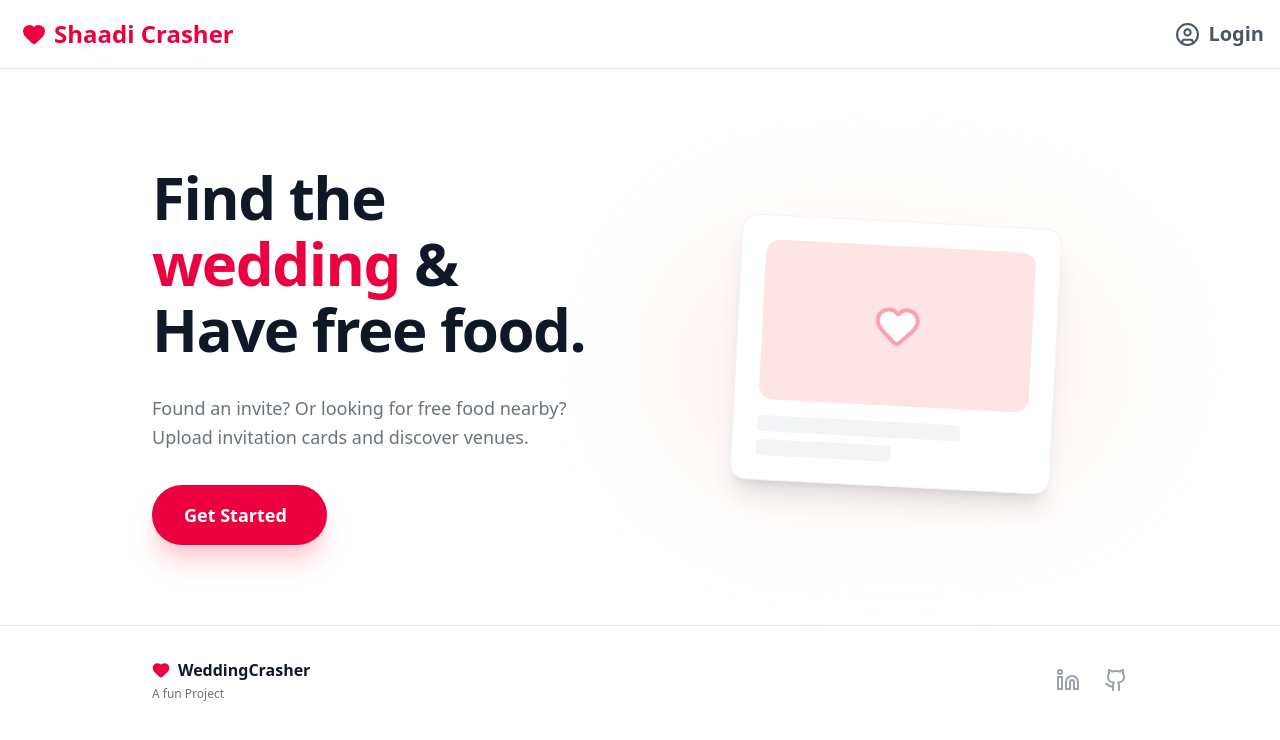
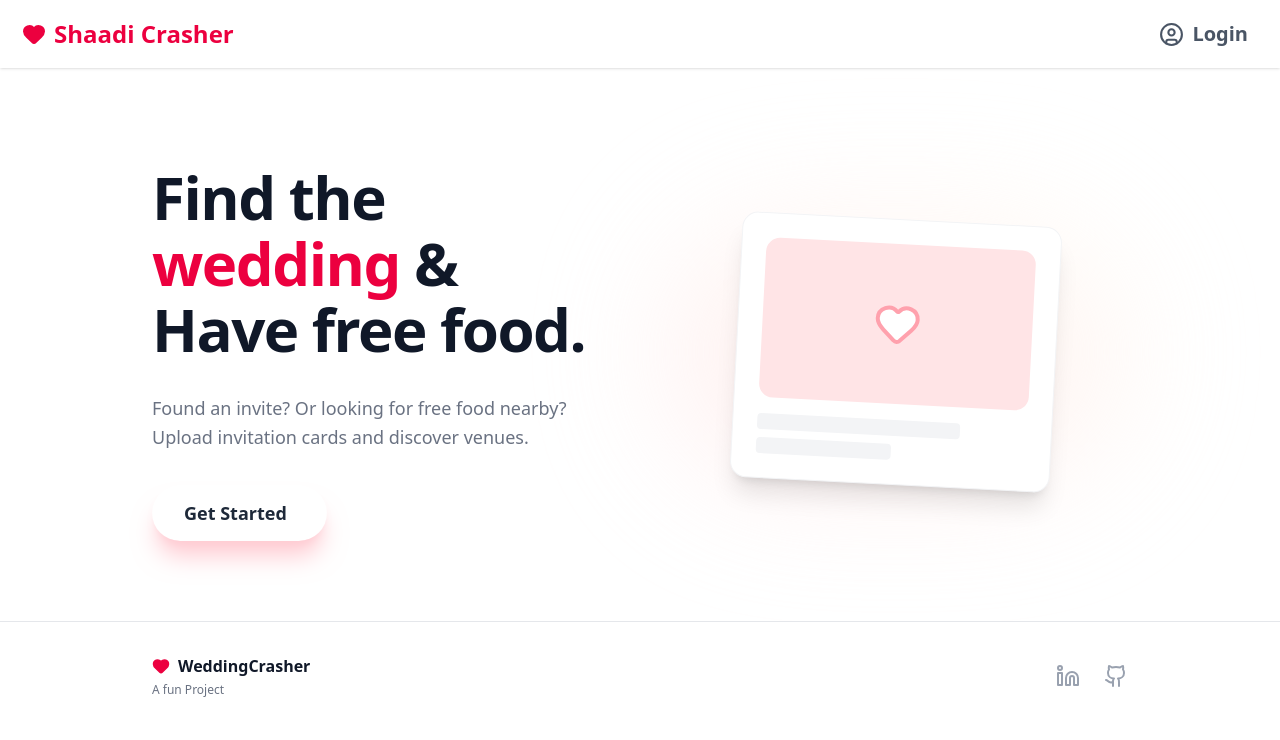
Before and after one commit to theadarsh1m/ShaadiCrasher, a React (Vite) app: page / in a window 1280 px wide. Shown: the top 740 px of the page. Built offline with nearby package versions, Linux system fonts and the light colour scheme.

Commit message:
changed btn

```diff
--- a/package.json
+++ b/package.json
@@ -10,11 +10,13 @@
     "preview": "vite preview"
   },
   "dependencies": {
+    "@radix-ui/react-slot": "^1.2.4",
     "@tailwindcss/vite": "^4.1.17",
     "class-variance-authority": "^0.7.1",
     "clsx": "^2.1.1",
     "firebase": "^12.6.0",
     "lucide-react": "^0.554.0",
+    "motion": "^12.23.24",
     "react": "^19.2.0",
     "react-dom": "^19.2.0",
     "react-router-dom": "^7.9.6",
--- a/src/Components/Hero.jsx
+++ b/src/Components/Hero.jsx
@@ -1,5 +1,6 @@
 import React from "react";
 import { Heart, Calendar } from "lucide-react";
+import {LiquidButton} from "../Components/ui/LiquidButton"
 
 export default function Hero() {
   return (
@@ -14,9 +15,9 @@ export default function Hero() {
           cards and discover venues.
         </p>
 
-        <button className="px-8 py-4 bg-rose-600 text-white rounded-full font-bold text-lg shadow-xl shadow-rose-200 hover:bg-rose-700 hover:scale-105 transition-all cursor-pointer flex items-center">
-          Get Started <span className="opacity-70 ml-2"></span>
-        </button>
+        <LiquidButton variant="rose" size="lg">
+          Get Started <span className=""></span>
+        </LiquidButton>
       </div>
 
       {/* Hero Graphic */}
--- a/src/Components/Navbar.jsx
+++ b/src/Components/Navbar.jsx
@@ -1,6 +1,7 @@
 import React from "react";
 import { Link } from "react-router-dom";
 import { Heart, UserCircle } from "lucide-react";
+import { Button } from "@/components/ui/button";
 
 export default function Navbar() {
   return (
@@ -13,10 +14,16 @@ export default function Navbar() {
           <Heart className="fill-current" size={24} />
           <h1 className="text-2xl font-bold">Shaadi Crasher</h1>
         </Link>
-        <button className="flex items-center gap-2 text-xl font-bold text-gray-600 hover:text-rose-600 transition-colors cursor-pointer">
-          <UserCircle size={25} />
-          Login
-        </button>
+        <Button
+          variant="link"
+          className="group text-xl font-bold text-gray-600 hover:text-rose-600 hover:no-underline cursor-pointer"
+          size="lg"
+        >
+          <UserCircle className="size-[25px]" />
+          <span className="relative after:absolute after:bottom-0 after:left-0 after:h-0.5 after:w-full after:origin-bottom-left after:scale-x-0 after:bg-rose-600 after:transition-transform after:duration-300 group-hover:after:scale-x-100">
+            Login
+          </span>
+        </Button>
       </div>
     </nav>
   );
--- /dev/null
+++ b/src/Components/ui/LiquidButton.jsx
@@ -0,0 +1,45 @@
+"use client";
+import * as React from "react";
+import { motion } from "motion/react";
+import { cva } from "class-variance-authority";
+import { cn } from "@/lib/utils";
+
+const buttonVariants = cva(
+  "relative inline-flex items-center justify-center gap-2 whitespace-nowrap rounded-full text-sm font-bold cursor-pointer overflow-hidden disabled:pointer-events-none disabled:opacity-50 [&_svg]:pointer-events-none [&_svg:not([class*='size-'])]:size-4 shrink-0 [&_svg]:shrink-0 outline-none focus-visible:border-ring focus-visible:ring-ring/50 focus-visible:ring-[3px] aria-invalid:ring-destructive/20 dark:aria-invalid:ring-destructive/40 aria-invalid:border-destructive [background:_linear-gradient(var(--liquid-button-color)_0_0)_no-repeat_calc(200%-var(--liquid-button-fill,0%))_100%/200%_var(--liquid-button-fill,0.2em)] hover:[--liquid-button-fill:100%] hover:[--liquid-button-delay:0.3s] [transition:_background_0.3s_var(--liquid-button-delay,0s),_color_0.3s_var(--liquid-button-delay,0s),_background-position_0.3s_calc(0.3s_-_var(--liquid-button-delay,0s))] focus:outline-none",
+  {
+    variants: {
+      variant: {
+        default:
+          "text-primary hover:text-primary-foreground !bg-muted [--liquid-button-color:var(--primary)]",
+        rose: "text-gray-800 hover:text-white bg-rose-600 [--liquid-button-color:theme(colors.rose.800)] shadow-xl shadow-rose-200 hover:scale-105 transition-transform",
+        outline:
+          "border !bg-background dark:!bg-input/30 dark:border-input [--liquid-button-color:var(--primary)]",
+        secondary:
+          "text-secondary hover:text-secondary-foreground !bg-muted [--liquid-button-color:var(--secondary)]",
+      },
+      size: {
+        default: "h-10 px-4 py-2 has-[>svg]:px-3",
+        sm: "h-9 rounded-md gap-1.5 px-3 has-[>svg]:px-2.5",
+        lg: "h-14 rounded-full px-8 text-lg has-[>svg]:px-6",
+        icon: "size-10",
+      },
+    },
+    defaultVariants: {
+      variant: "default",
+      size: "default",
+    },
+  }
+);
+
+function LiquidButton({ className, variant, size, ...props }) {
+  return (
+    <motion.button
+      whileTap={{ scale: 0.95 }}
+      // whileHover={{ scale: 1.05 }} // Removed this because we handled scale in className for smoother effect
+      className={cn(buttonVariants({ variant, size, className }))}
+      {...props}
+    />
+  );
+}
+
+export { LiquidButton };
--- /dev/null
+++ b/src/Components/ui/button.jsx
@@ -0,0 +1,56 @@
+import * as React from "react"
+import { Slot } from "@radix-ui/react-slot"
+import { cva } from "class-variance-authority";
+
+import { cn } from "@/lib/utils"
+
+const buttonVariants = cva(
+  "inline-flex items-center justify-center gap-2 whitespace-nowrap rounded-md text-sm font-medium transition-all disabled:pointer-events-none disabled:opacity-50 [&_svg]:pointer-events-none [&_svg:not([class*='size-'])]:size-4 shrink-0 [&_svg]:shrink-0 outline-none focus-visible:border-ring focus-visible:ring-ring/50 focus-visible:ring-[3px] aria-invalid:ring-destructive/20 dark:aria-invalid:ring-destructive/40 aria-invalid:border-destructive",
+  {
+    variants: {
+      variant: {
+        default: "bg-primary text-primary-foreground hover:bg-primary/90",
+        destructive:
+          "bg-destructive text-white hover:bg-destructive/90 focus-visible:ring-destructive/20 dark:focus-visible:ring-destructive/40 dark:bg-destructive/60",
+        outline:
+          "border bg-background shadow-xs hover:bg-accent hover:text-accent-foreground dark:bg-input/30 dark:border-input dark:hover:bg-input/50",
+        secondary:
+          "bg-secondary text-secondary-foreground hover:bg-secondary/80",
+        ghost:
+          "hover:bg-accent hover:text-accent-foreground dark:hover:bg-accent/50",
+        link: "text-primary underline-offset-4 hover:underline",
+      },
+      size: {
+        default: "h-9 px-4 py-2 has-[>svg]:px-3",
+        sm: "h-8 rounded-md gap-1.5 px-3 has-[>svg]:px-2.5",
+        lg: "h-10 rounded-md px-6 has-[>svg]:px-4",
+        icon: "size-9",
+        "icon-sm": "size-8",
+        "icon-lg": "size-10",
+      },
+    },
+    defaultVariants: {
+      variant: "default",
+      size: "default",
+    },
+  }
+)
+
+function Button({
+  className,
+  variant,
+  size,
+  asChild = false,
+  ...props
+}) {
+  const Comp = asChild ? Slot : "button"
+
+  return (
+    <Comp
+      data-slot="button"
+      className={cn(buttonVariants({ variant, size, className }))}
+      {...props} />
+  );
+}
+
+export { Button, buttonVariants }
```
Also changed, not shown: 1 other file (tests, documents, lock files or other folders).
